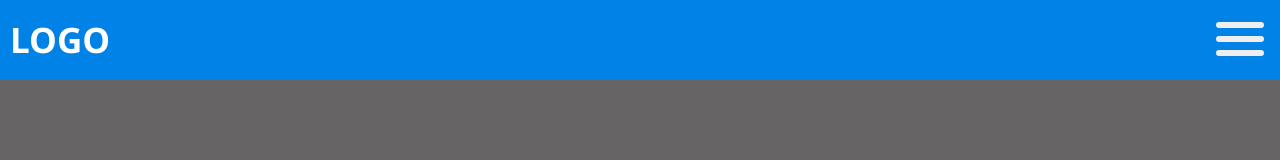
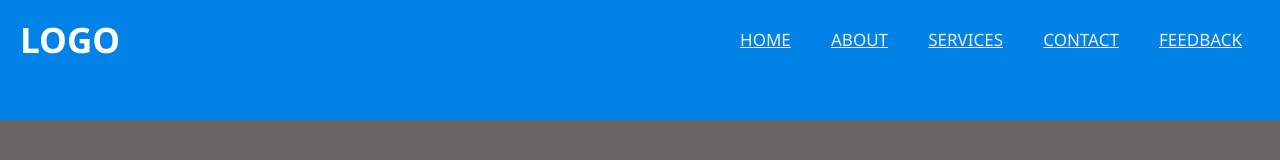
Before and after one commit to 010binary/Web-Templates-Collection, a plain HTML site: page NAV-BAR/NAV-1/index.html in a window 1280 px wide. Drawn offline with Linux system fonts and the light colour scheme.

Commit message:
moblie 3

```diff
--- a/NAV-BAR/NAV-1/scss/_menu-icons.scss
+++ b/NAV-BAR/NAV-1/scss/_menu-icons.scss
@@ -1,5 +1,5 @@
 .burger-menu {
-    display: none;
+    opacity: 0;
     width: 80px;
     cursor: pointer;
     height: 60px;
@@ -7,6 +7,7 @@
     position: fixed;
     top: 14px;
     right: 0;
+    pointer-events: none;
 
     & span {
         display: block;
@@ -20,7 +21,6 @@
 
 .cancel-menu {
     @extend .burger-menu;
-    display: none;
 
     & .left,
     & .right {
@@ -42,4 +42,6 @@
 
 .active {
     display: block;
+    pointer-events: auto;
+    opacity: 1;
 }
--- a/NAV-BAR/NAV-1/scss/_reset.scss
+++ b/NAV-BAR/NAV-1/scss/_reset.scss
@@ -13,7 +13,7 @@ $moblie-value: 500px;
     font-family: $font-family;
 }
 
-body{
+body {
     background-color: $body-color;
     overflow: hidden;
 }
--- a/NAV-BAR/NAV-1/scss/styles.scss
+++ b/NAV-BAR/NAV-1/scss/styles.scss
@@ -1,45 +1,48 @@
 @import "./reset";
+
+
+nav {
+    background-color: $main-blue;
+    height: 15vh;
+    width: 100vw;
+
+    & .logo {
+        color: white;
+        font-size: 2.188rem;
+        line-height: 2.285em;
+        margin-left: 20px;
+        font-weight: bold;
+    }
+
+    ul {
+        float: right;
+        margin-right: 20px;
+
+        li {
+            display: inline-block;
+            line-height: 5em;
+            margin: 0 5px;
+
+            a {
+                color: $white;
+                font-size: 1.063rem;
+                padding: 7px 13px;
+                border-radius: 3px;
+                text-transform: uppercase;
+
+                &.active,
+                &:hover {
+                    background-color: $active;
+                    transition: .5s;
+
+                }
+            }
+        }
+    }
+}
+
+@include mobile {
     @import "./menu-icons";
-
-// nav {
-//     background-color: $main-blue;
-//     height: 15vh;
-//     width: 100vw;
-
-//     & .logo {
-//         color: white;
-//         font-size: 2.188rem;
-//         line-height: 2.285em;
-//         padding: 0 6.25rem;
-//         font-weight: bold;
-//     }
-
-//     ul {
-//         float: right;
-//         margin-right: 20px;
-
-//         li {
-//             display: inline-block;
-//             line-height: 5em;
-//             margin: 0 5px;
-
-//             a {
-//                 color: $white;
-//                 font-size: 1.063rem;
-//                 padding: 7px 13px;
-//                 border-radius: 3px;
-//                 text-transform: uppercase;
-
-//                 &.active,
-//                 &:hover {
-//                     background-color: $active;
-//                     transition: .5s;
-
-//                 }
-//             }
-//         }
-//     }
-// }
 
     nav {
         background-color: $main-blue;
@@ -80,10 +83,13 @@ nav {
                     @include flex(column, center, center);
                 }
 
-            & a:hover
-            {
+                & a:hover,
+                & a:active {
                     background-color: $active;
                 }
             }
         }
     }
+
+
+}
```
Also changed, not shown: NAV-BAR/NAV-1/styles/styles.css, 1 other file. Lines whose indentation alone changed are shown as unchanged.
